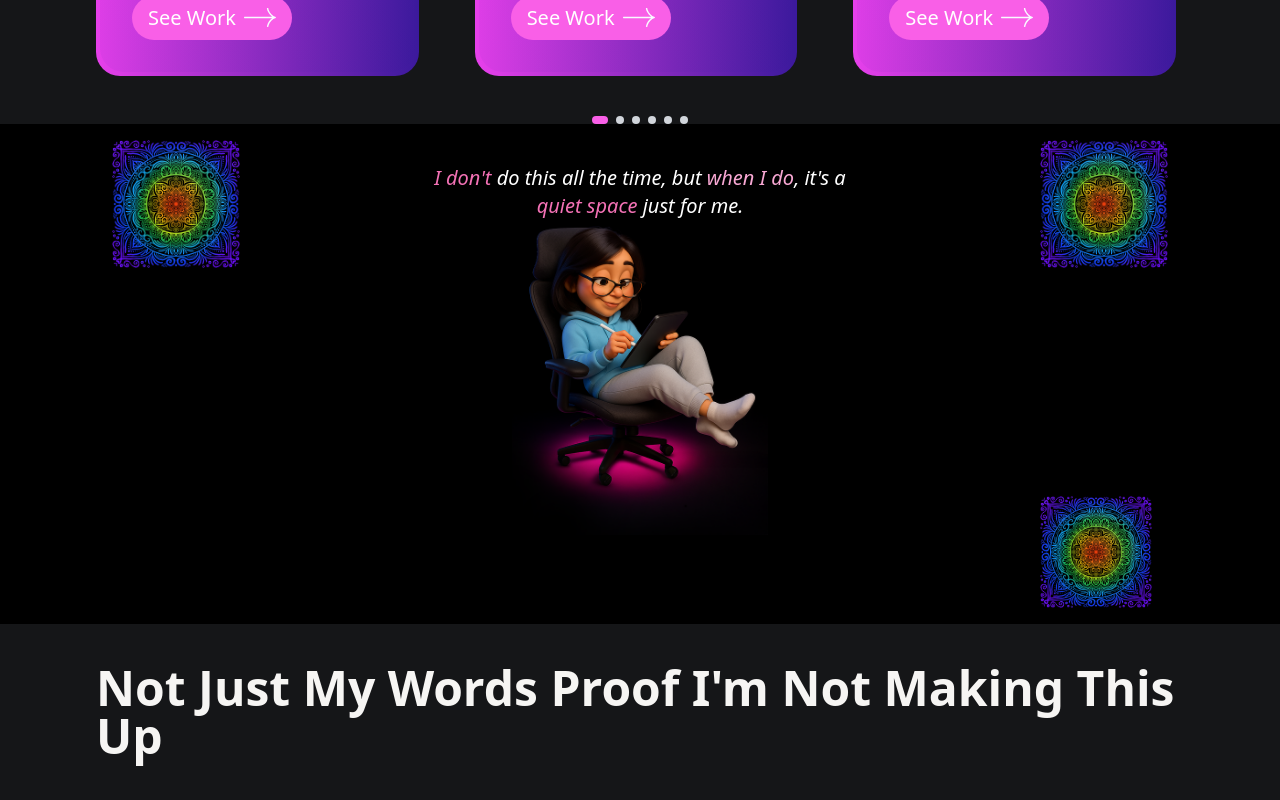
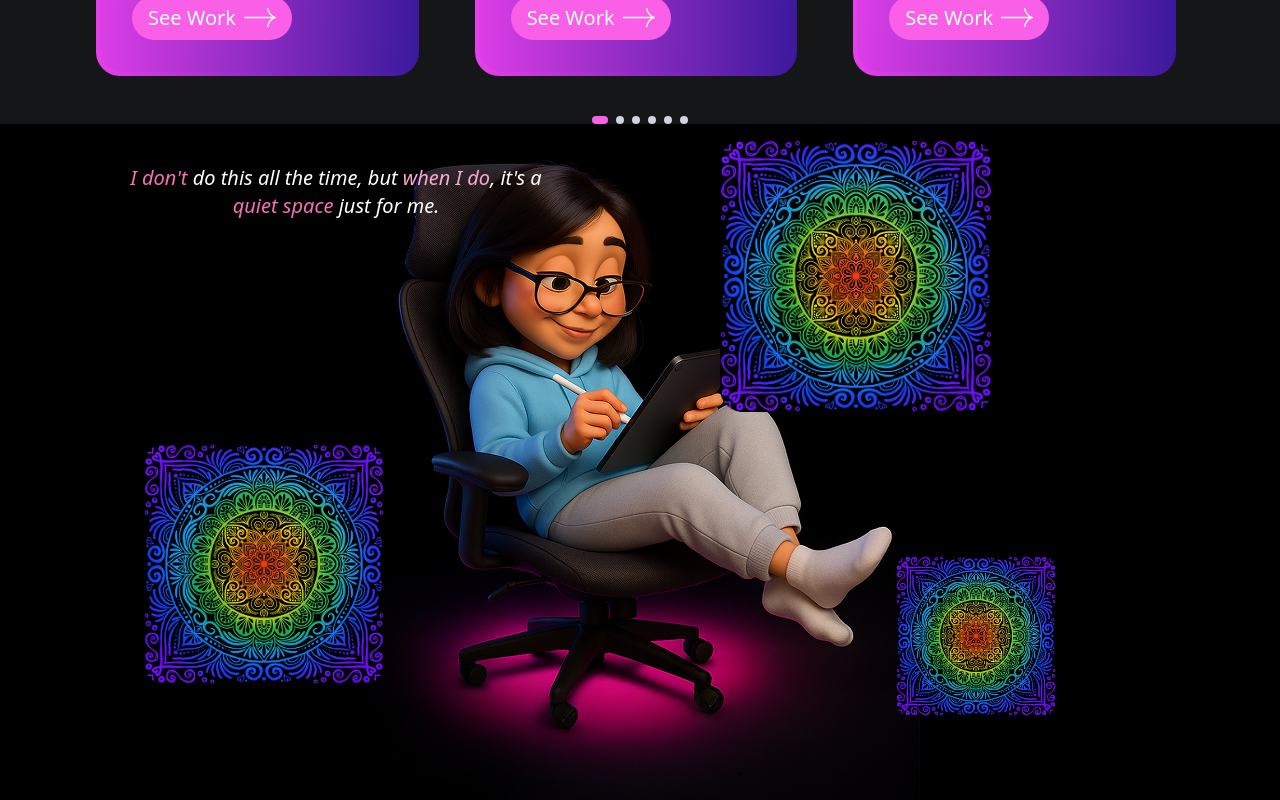
Before and after one commit to shobhit-sirohi/progs, a React (Vite) app: page / in a window 1280 px wide. Shown: the part 1500-2300 px from the top of the page. Built offline with nearby package versions, Linux system fonts and the light colour scheme.

Commit message:
chair section import update

```diff
--- a/src/components/Chair.jsx
+++ b/src/components/Chair.jsx
@@ -1,35 +1,37 @@
 import { motion } from "framer-motion";
-
+import  mandala1  from "../assets/images/mandala1.png";
+import  mandala2  from "../assets/images/mandala1.png";
+import  mandala3  from "../assets/images/mandala1.png";
 export default function Chair() {
   return (
     <section className="items-center justify-center px-4 text-white bg-black md:min-h-fit md:px-14 lg:px-24">
-      <div className="relative w-full h-[500px] overflow-hidden">
+      <div className="relative w-full overflow-hidden h-[45rem]">
         {/* Center Girl's Image */}
         <img
           src="./src/assets/images/sitting-on-chair.png"
           alt="Girl Drawing"
-          className="absolute z-10 w-48 transform -translate-x-1/2 -translate-y-1/2 top-1/2 left-1/2 md:w-64"
+          className="absolute z-10 transform -translate-x-1/2 -translate-y-1/2 w-lg top-1/2 left-1/2 "
         />
 
         {/* Floating Mandalas */}
         <img
-          src="./src/assets/images/mandala1.png"
+          src={mandala1}
           alt="Mandala"
-          className="absolute z-20 w-24 h-24 top-4 left-4 md:w-32 md:h-32"
+          className="absolute z-20 h-[15rem] top-[20rem] left-[3rem] md:w-[15rem] md:h-[15rem]"
         />
         <img
-          src="./src/assets/images/mandala1.png"
+          src={mandala2}
           alt="Mandala"
-          className="absolute z-20 w-24 h-24 top-4 right-4 md:w-32 md:h-32"
+          className="absolute z-20 w-24 h-24 top-4 right-[12rem] md:w-[17rem] md:h-[17rem]"
         />
         <img
-          src="./src/assets/images/mandala1.png"
+          src={mandala3}
           alt="Mandala"
-          className="absolute z-20 w-20 h-20 bottom-4 right-8 md:w-28 md:h-28"
+          className="absolute z-20 w-20 h-20 bottom-[8rem] right-[8rem] md:w-[10rem] md:h-[10rem]"
         />
 
         {/* Floating Text */}
-        <div className="absolute z-20 text-center text-white transform -translate-x-1/2 top-10 left-1/2">
+        <div className="absolute z-20 text-center text-white transform -translate-x-1/2 top-10 left-[15rem]">
           <p className="max-w-md text-lg italic md:text-xl">
             <span className="text-pink-400">I don't</span>{" "}
             do this all the time, but{" "}
```
